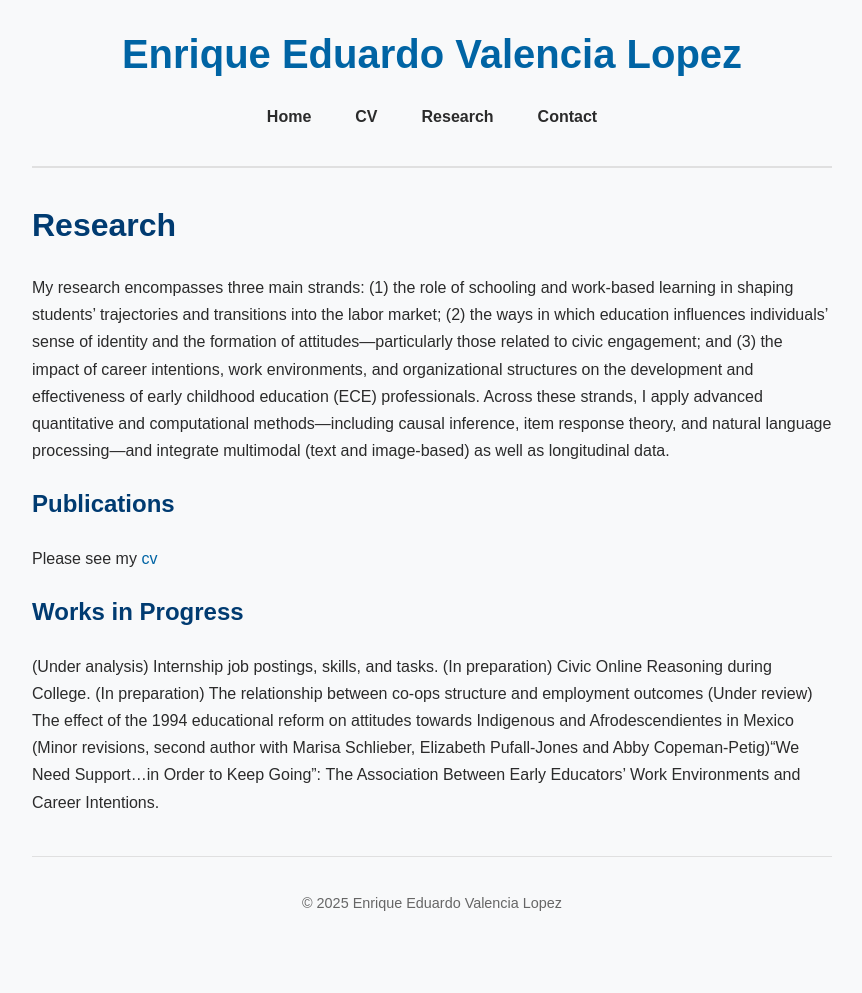
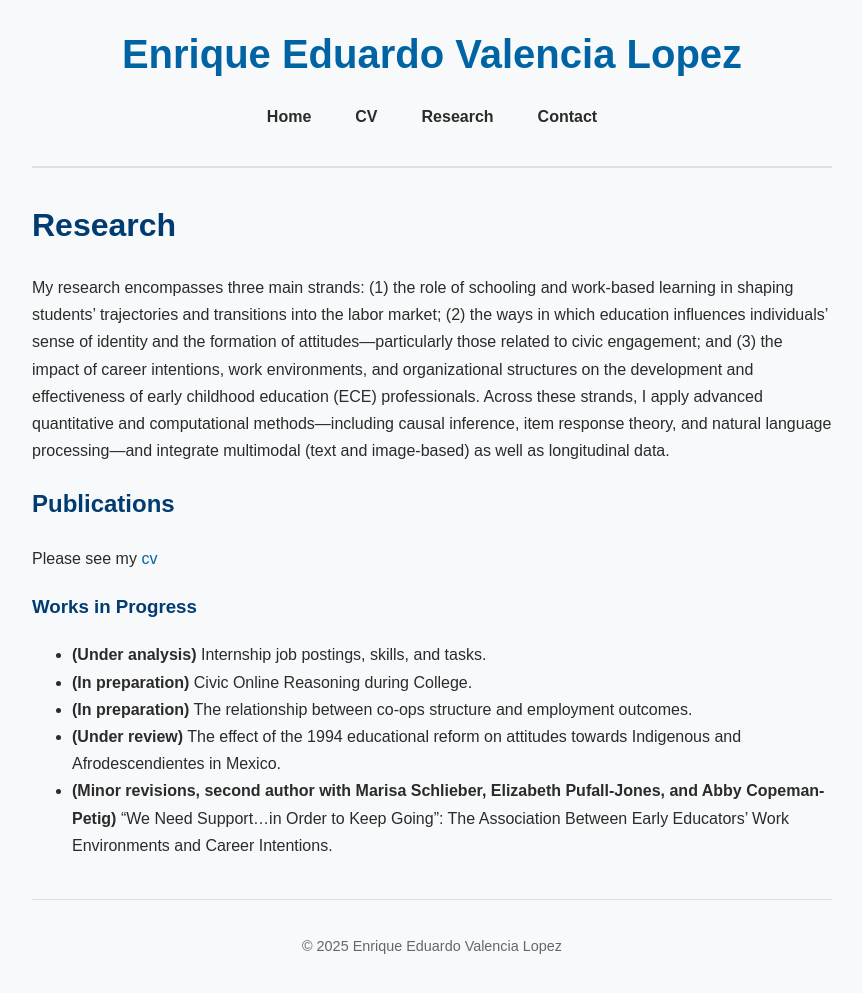
Before and after one commit to evalencialopez/evalencialopez.github.io, a Jekyll site: the page built from research.md, in a window 1280 px wide. Shown: the whole page, without its empty margins (208-1070 px from the left). Built offline with Jekyll 4.4.1, drawn with Linux system fonts in a browser that asks for light colours; before the commit the page ends 950 px from its top, so only the background shows below that.

```diff
--- a/research.md
+++ b/research.md
@@ -13,9 +13,10 @@ My research encompasses three main strands: (1) the role of schooling and work-b
 
 Please see my [cv](assets/cv.pdf)
 
-## Works in Progress
-(Under analysis) Internship job postings, skills, and tasks.
-(In preparation) Civic Online Reasoning during College.
-(In preparation) The relationship between co-ops structure and employment outcomes
-(Under review) The effect of the 1994 educational reform on attitudes towards Indigenous and Afrodescendientes in Mexico
-(Minor revisions, second author with Marisa Schlieber, Elizabeth Pufall-Jones and Abby Copeman-Petig)“We Need Support…in Order to Keep Going”: The Association Between Early Educators’ Work Environments and Career Intentions.
+### Works in Progress
+
+- **(Under analysis)** Internship job postings, skills, and tasks.
+- **(In preparation)** Civic Online Reasoning during College.
+- **(In preparation)** The relationship between co-ops structure and employment outcomes.
+- **(Under review)** The effect of the 1994 educational reform on attitudes towards Indigenous and Afrodescendientes in Mexico.
+- **(Minor revisions, second author with Marisa Schlieber, Elizabeth Pufall-Jones, and Abby Copeman-Petig)** “We Need Support…in Order to Keep Going”: The Association Between Early Educators’ Work Environments and Career Intentions.
```
